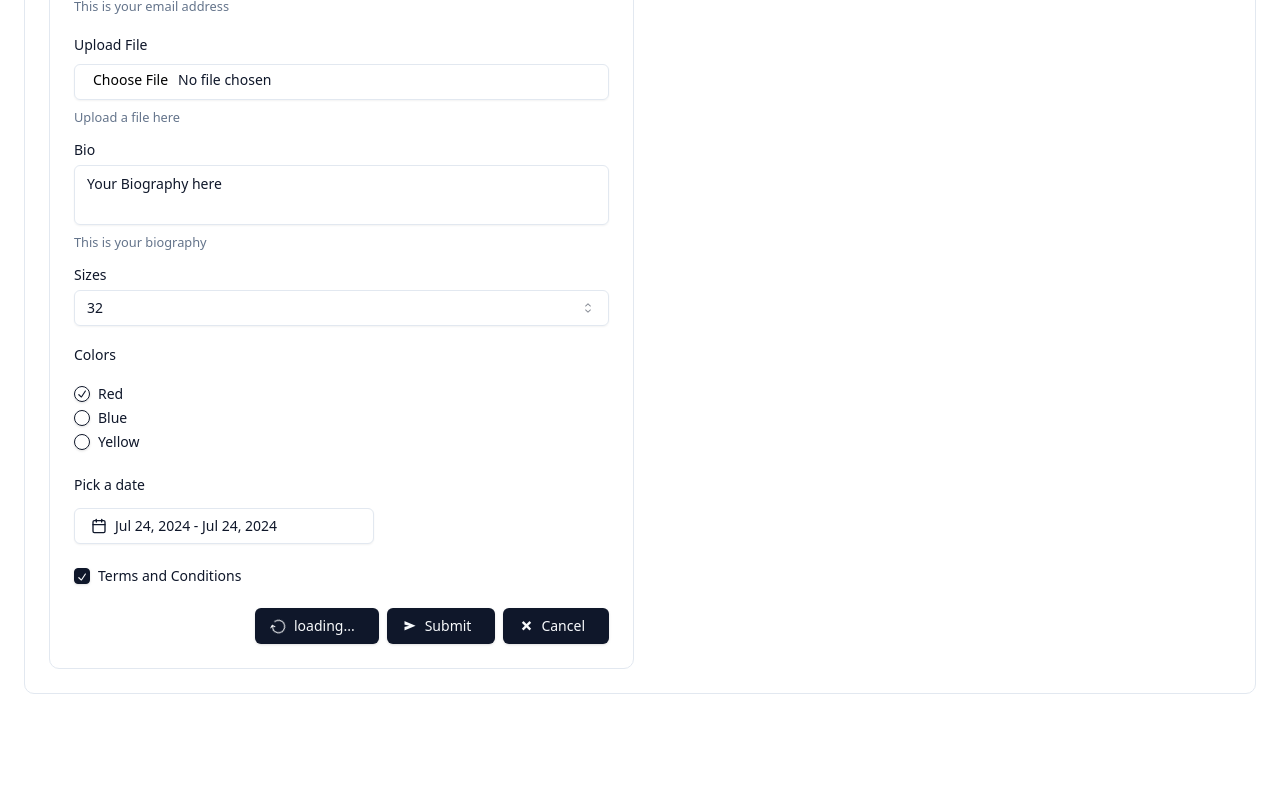
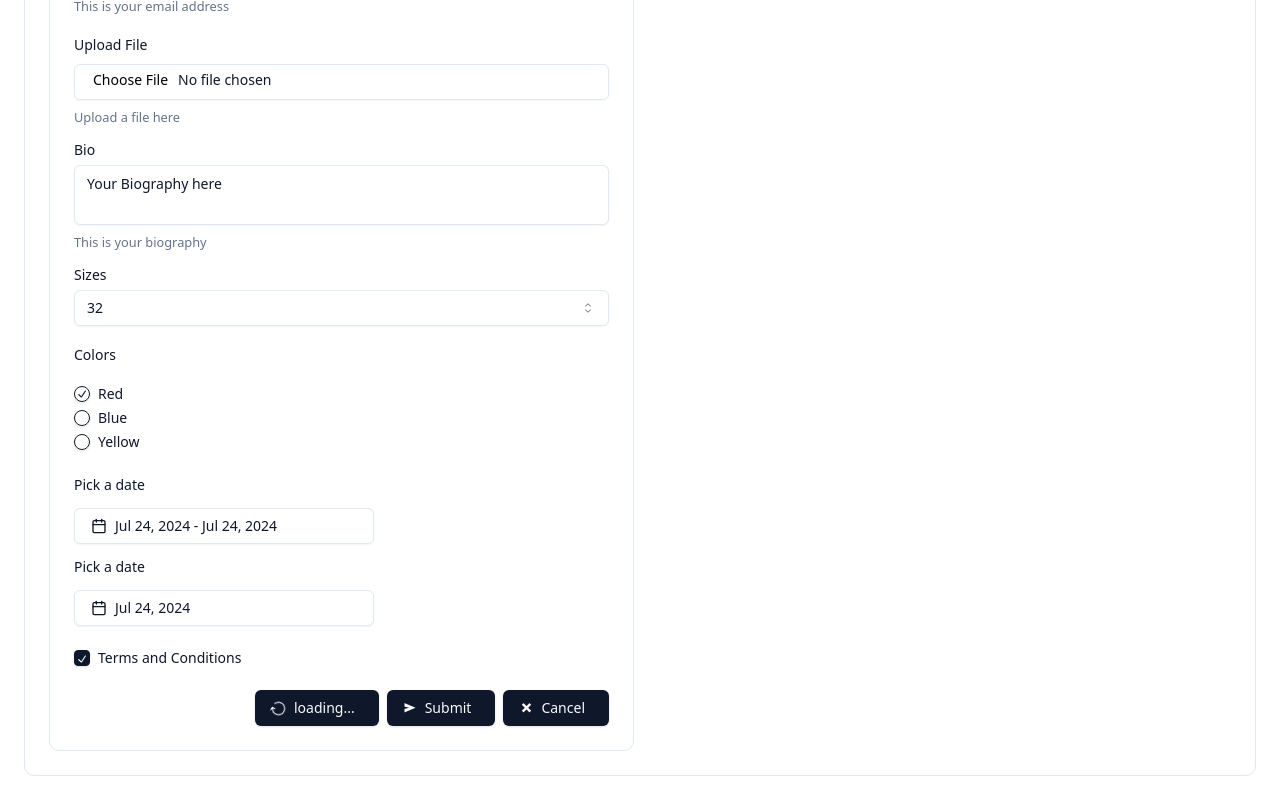
Before and after one commit to eddremonts86/project-proposal, a React (Vite) app: page /documentation/forms in a window 1280 px wide. Shown: the part 483-1283 px from the top of the page. Before the commit the page ends 1201 px from the top, so only its background shows below. Built offline with nearby package versions, Linux system fonts and the light colour scheme.

Commit message:
refactor: Update form types and components for date input and date range input

```diff
--- a/src/components/globals/form/components/base/DateInput.tsx
+++ b/src/components/globals/form/components/base/DateInput.tsx
@@ -1,57 +1,77 @@
-/*
-import { useState } from 'react'
+import { useMemo } from 'react'
 import { Calendar as CalendarIcon } from 'lucide-react'
-import { Control, FieldValues, useController } from 'react-hook-form'
+import { useController } from 'react-hook-form'
 
 import { cn } from '@/lib/utils'
 import { formatDate } from '@/lib/utils/dates'
 import { Button } from '@/components/ui/button'
 import { Calendar } from '@/components/ui/calendar'
+import { FormItem, FormLabel } from '@/components/ui/form'
 import {
   Popover,
   PopoverContent,
   PopoverTrigger,
 } from '@/components/ui/popover'
 
+import { IData } from '../../types'
+import Errormessage from './ErrorMessage'
+
 interface DatePickerComponentProps {
-  name: string
-  label: string
-  control: Control<FieldValues>
+  item: IData
+  format?: string
+  className?: string
 }
 
-const DatePickerComponent: React.FC<DatePickerComponentProps> = ({
-  name,
-  label,
-  control,
-}) => {
+export default function DateInput({
+  item,
+  className,
+  format = 'LLL dd, y',
+}: Readonly<DatePickerComponentProps>) {
+  const { name, control, defaultValue, label } = item
+
   const {
     field: { onChange, value },
+    fieldState: { error },
   } = useController({
+    control,
     name: name,
-    control,
-    defaultValue: new Date(),
+    defaultValue: defaultValue || new Date(),
   })
+  const dateLabel = useMemo(() => {
+    let dateLabel = 'Pick a date'
+    if (value) {
+      dateLabel = formatDate(value, format)
+    }
+    return dateLabel
+  }, [value, format])
 
   return (
-    <div>
-      <label>{label}</label>
-      <Controller
-        name={name}
-        control={control}
-        render={() => (
-          <DatePicker
+    <FormItem className={cn('grid gap-2', className)}>
+      <Popover>
+        <FormLabel>{label}</FormLabel>
+        <PopoverTrigger asChild>
+          <Button
+            id="date"
+            variant={'outline'}
+            className={cn(
+              'w-[300px] justify-start text-left font-normal',
+              !value && 'text-muted-foreground'
+            )}
+          >
+            <CalendarIcon className="mr-2 h-4 w-4" />
+            {dateLabel}
+          </Button>
+        </PopoverTrigger>
+        <PopoverContent className="w-auto p-0" align="start">
+          <Calendar
+            mode="single"
             selected={value}
-            onChange={(date) => onChange(date)}
-            className="rounded-md border border-gray-300 p-2"
-            // Add any additional props here, like dateFormat, minDate, etc.
+            onSelect={onChange}
+            initialFocus
           />
-        )}
-      />
-    </div>
+        </PopoverContent>
+      </Popover>
+      {error && <Errormessage message={error.message} />}
+    </FormItem>
   )
 }
-*/
-
-export default function DatePickerComponent() {
-  return <div>Date Picker Component</div>
-}
--- a/src/components/globals/form/components/base/DateRangeInput.tsx
+++ b/src/components/globals/form/components/base/DateRangeInput.tsx
@@ -18,18 +18,18 @@ import Errormessage from './ErrorMessage'
 
 interface DatePickerComponentProps {
   item: IData
-  mode?: 'single' | 'range'
+  className?: string
   numberOfMonths?: number
   format?: string
-  className?: string
+  disabledDateRange?: { before: Date; after: Date }[]
 }
 
 export default function DatePickerWithRange({
   item,
   className,
-  mode = 'range',
   numberOfMonths = 2,
   format = 'LLL dd, y',
+  disabledDateRange,
 }: Readonly<DatePickerComponentProps>) {
   const { name, control, defaultValue } = item
 
@@ -42,7 +42,7 @@ export default function DatePickerWithRange({
     defaultValue: defaultValue || { from: new Date(), to: new Date() },
   })
   const dateLabel = useMemo(() => {
-    let dateLabel = 'Pick a date or date range'
+    let dateLabel = 'Pick a date range'
     if (value?.from) {
       if (value.to) {
         dateLabel = `${formatDate(value.from, format)} - ${formatDate(value.to, format)}`
@@ -67,17 +67,17 @@ export default function DatePickerWithRange({
             )}
           >
             <CalendarIcon className="mr-2 h-4 w-4" />
-            {value ? dateLabel : 'Pick a date or date range'}
+            {dateLabel}
           </Button>
         </PopoverTrigger>
         <PopoverContent className="w-auto p-0" align="start">
           <Calendar
-            mode={mode}
+            mode="range"
             initialFocus
             selected={value}
             numberOfMonths={numberOfMonths}
             defaultMonth={value?.from}
-            disabled={[{ before: new Date() }]}
+            disabled={disabledDateRange}
             onSelect={onChange}
           />
         </PopoverContent>
--- a/src/components/globals/form/hooks/useInputsFields.tsx
+++ b/src/components/globals/form/hooks/useInputsFields.tsx
@@ -2,6 +2,7 @@ import { Control, FieldValues } from 'react-hook-form'
 
 import {
   CheckBoxInput,
+  DateInput,
   DatePickerWithRange,
   RadioInput,
   SelectBtn,
@@ -37,7 +38,10 @@ const useInputsFields = (
     if (item.type === InputsTypes.radio) {
       return <RadioInput key={item.inputId} item={item} />
     }
-    if (item.type === InputsTypes.date) {
+    if (item.type === InputsTypes.dateInput) {
+      return <DateInput key={item.inputId} item={item} />
+    }
+    if (item.type === InputsTypes.dateRange) {
       return <DatePickerWithRange key={item.inputId} item={item} />
     }
     if (item.type === InputsTypes.checkbox) {
--- a/src/components/globals/form/types/index.ts
+++ b/src/components/globals/form/types/index.ts
@@ -14,8 +14,9 @@ export enum InputsTypes {
   radio = 'radio',
   checkbox = 'checkbox',
   textarea = 'textarea',
-  date = 'date',
   toggle = 'toggle',
+  dateRange = 'dateRange',
+  dateInput = 'Date',
 }
 
 export interface IData {
--- a/src/pages/documentation/forms/const/input.ts
+++ b/src/pages/documentation/forms/const/input.ts
@@ -25,84 +25,92 @@ export const inputsExample: IData[] = [
     label: 'Turn On',
     defaultValue: true,
     inputId: 'toggleInput',
+    description: 'Select to bold',
     type: InputsTypes.toggle,
-    description: 'Select to bold',
   },
   {
     name: 'username',
     label: 'username',
     defaultValue: 'John Doe',
     inputId: 'username',
-    type: InputsTypes.text,
     description: 'This is your public display name.',
     rules: nameRule,
+    type: InputsTypes.text,
   },
   {
     name: 'Password',
     label: 'Password',
     defaultValue: 'Password1*',
     inputId: 'password',
-    type: InputsTypes.password,
     description: 'This is your password',
     rules: passWordRule,
+    type: InputsTypes.password,
   },
   {
     name: 'Email',
     label: 'Email',
     defaultValue: 'example@test.com',
     inputId: 'email',
-    type: InputsTypes.email,
     description: 'This is your email address',
     rules: emailRule,
+    type: InputsTypes.email,
   },
   {
     name: 'uploadFile',
     label: 'Upload File',
     defaultValue: '',
     inputId: 'file',
+    description: 'Upload a file here',
     type: InputsTypes.file,
-    description: 'Upload a file here',
   },
   {
     name: 'textarea',
     label: 'Bio',
     defaultValue: 'Your Biography here',
     inputId: 'textarea',
+    description: 'This is your biography',
     type: InputsTypes.textarea,
-    description: 'This is your biography',
   },
   {
     name: 'listSizes',
     label: 'Sizes',
     defaultValue: selectOptions[0].value,
     inputId: 'listSizes',
+    description: 'Select size',
+    items: selectOptions,
     type: InputsTypes.select,
-    items: selectOptions,
-    description: 'Select size',
   },
   {
     name: 'radioInput',
     label: 'Colors',
     defaultValue: 'red',
     inputId: 'radioInout',
+    description: 'Select color',
+    items: radioOptions,
     type: InputsTypes.radio,
-    items: radioOptions,
-    description: 'Select color',
   },
   {
+    name: 'dateRange',
+    label: 'Pick a date range',
+    defaultValue: { from: new Date(), to: new Date() },
+    inputId: 'dateRange',
+    description: 'Select Date',
+    type: InputsTypes.dateRange,
+  },
+  {
+    inputId: 'dateInput',
     name: 'dateInput',
-    label: 'Date',
-    defaultValue: { from: new Date(), to: new Date() },
-    inputId: 'dateInput',
-    type: InputsTypes.date,
+    label: 'Pick a date',
+    defaultValue: new Date(),
     description: 'Select Date',
+    type: InputsTypes.dateInput,
   },
   {
     name: 'checkInput',
     label: 'Terms and Conditions',
     defaultValue: true,
     inputId: 'checkInput',
+    description: 'Select to agree',
     type: InputsTypes.checkbox,
-    description: 'Select to agree',
   },
 ]
--- a/src/pages/documentation/forms/pages.tsx
+++ b/src/pages/documentation/forms/pages.tsx
@@ -34,7 +34,7 @@ export default function FormsPage() {
               return (
                 <p key={`${key}_id`}>
                   {key}:{' '}
-                  {key === 'dateInput'
+                  {key === 'dateRange'
                     ? `${key}: ${formValues[key]?.from} - ${formValues[key]?.to}`
                     : formValues[key]?.toString()}
                 </p>
```
